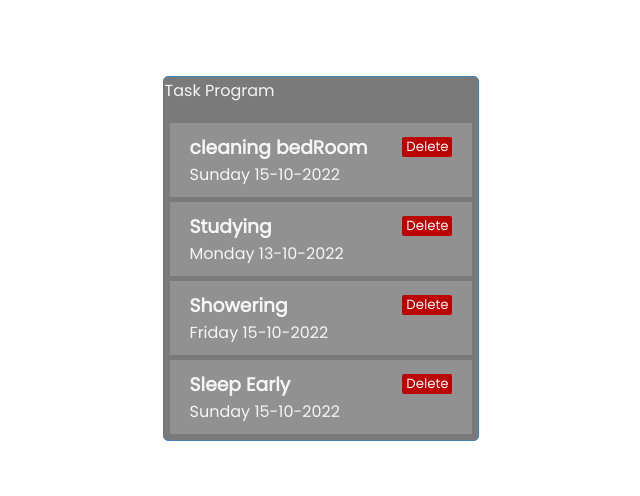
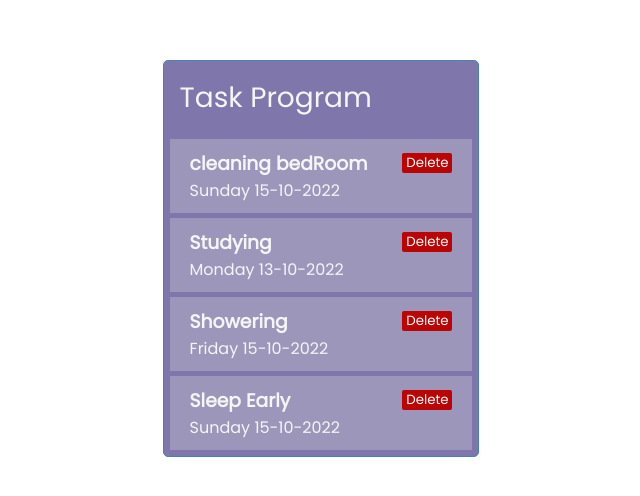
Before and after one commit to hazem237/First-React-App, a React (Create React App) app: page / in a window 1280 px wide. Shown: the part 142-638 px from the top of the page, without its empty margins (319-959 px from the left). Built offline with nearby package versions, Linux system fonts and the light colour scheme.

Commit message:
Did Delete Task

```diff
--- a/src/App.js
+++ b/src/App.js
@@ -5,9 +5,7 @@ import { useState } from 'react'
 
 function App() {
 
-  function DeleteOnClick() {
-    console.log("id");
-  }
+
   const [TasksData, setTasks] = useState([
     {
       id: 1,
@@ -40,10 +38,17 @@ function App() {
     }
 
   ])
+
+  const dele = (id) => {
+    setTasks(TasksData.filter((t) => t.id !== id))
+  }
+  const reminderClick = (id) => { console.log(id) }
+
   return (
     <div className='container'>
       <Header />
-      <Tasks tasks={TasksData} onDeleteClick={ DeleteOnClick } />
+      {TasksData.length > 0 ? <Tasks tasks={TasksData} onDeleteClick={dele}
+        remind={reminderClick} /> : "No Tasks to show"}
     </div>
   );
 }
--- a/src/componets/Task.js
+++ b/src/componets/Task.js
@@ -1,8 +1,12 @@
 
-const Task = ({ task, ondelete }) => {
+const Task = ({ task, d, reminder }) => {
+
+
+
     return (
-        <div className="task">
-            <h3>{task.text} <button className="btn-cansel" onClick={ondelete}
+        <div className="task"  onDoubleClick={()=> reminder(task.id)}>
+            <h3>{task.text} <button className="btn-cansel"
+                onClick={()=> d(task.id)}
             >Delete</button></h3>
             <p>{task.day}  {task.date}</p>
         </div>
--- a/src/componets/Tasks.js
+++ b/src/componets/Tasks.js
@@ -1,10 +1,11 @@
 import Task from './Task'
 
-const Tasks = ({ tasks , ondelete}) => {
+const Tasks = ({ tasks, onDeleteClick, remind }) => {
+
     return (
         <>
             {tasks.map((t) => (
-                <Task task={t} key={t.id} ondelete={ondelete}/>
+                <Task task={t} key={t.id} d={onDeleteClick} reminder={remind} />
             ))}
         </>
     )
--- a/src/index.css
+++ b/src/index.css
@@ -61,7 +61,7 @@ body {
   border: 1px solid steelblue;
   padding: 1px;
   border-radius: 5px;
-  background-color: #313133a4;
+  background-color: #453a85af;
 }
 
 .header {
@@ -69,6 +69,11 @@ body {
   justify-content: space-between;
   align-items: center;
   margin-bottom: 20px;
+  font-size: 28px;
+  margin-left: 15px;
+  margin-top: 15px;
+  margin-right: 15px;
+
 }
 
 .btn {
@@ -99,7 +104,7 @@ body {
 }
 
 .task {
-  background: #f4f4f431;
+  background: #dfdddd4d;
   margin: 5px;
   padding: 10px 20px;
   cursor: pointer;
```
